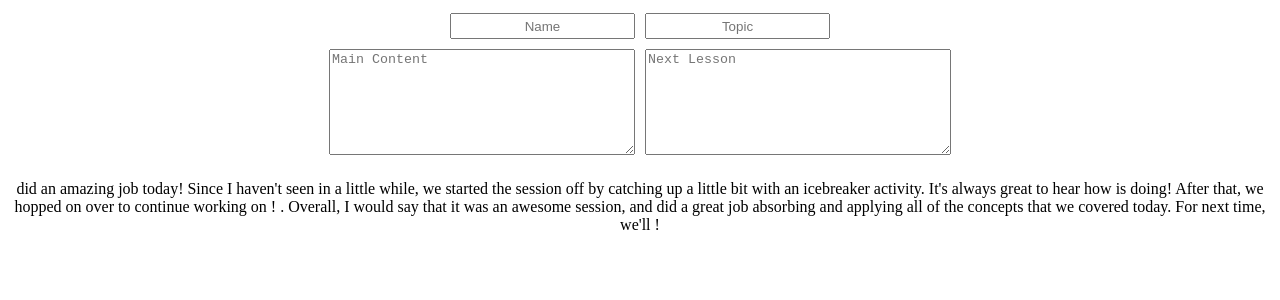
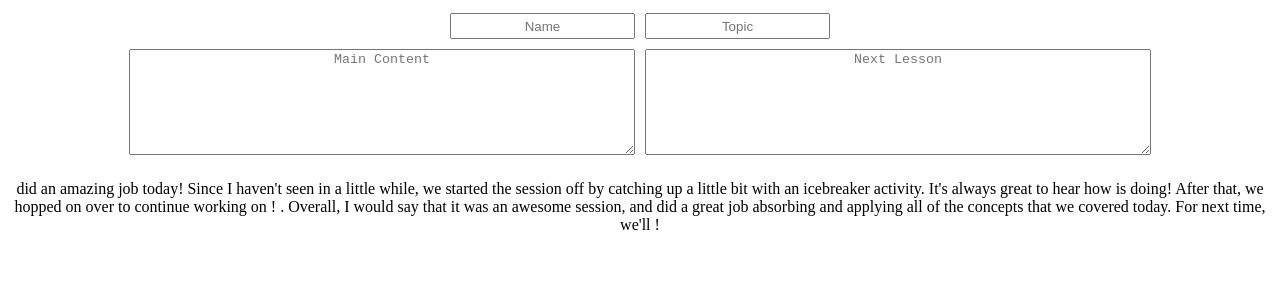
Before and after one commit to ZachatorCodes/id-tech-wrap-up, a React (Create React App) app: page / in a window 1280 px wide. Shown: the top 300 px of the page. Built offline with nearby package versions, Linux system fonts and the light colour scheme.

Commit message:
Make text box wider

```diff
--- a/src/index.css
+++ b/src/index.css
@@ -9,7 +9,8 @@ input {
 }
 
 textarea {
-  width: 300px;
+  width: 500px;
   height: 100px;
   margin: 5px;
+  text-align: center;
 }
```
